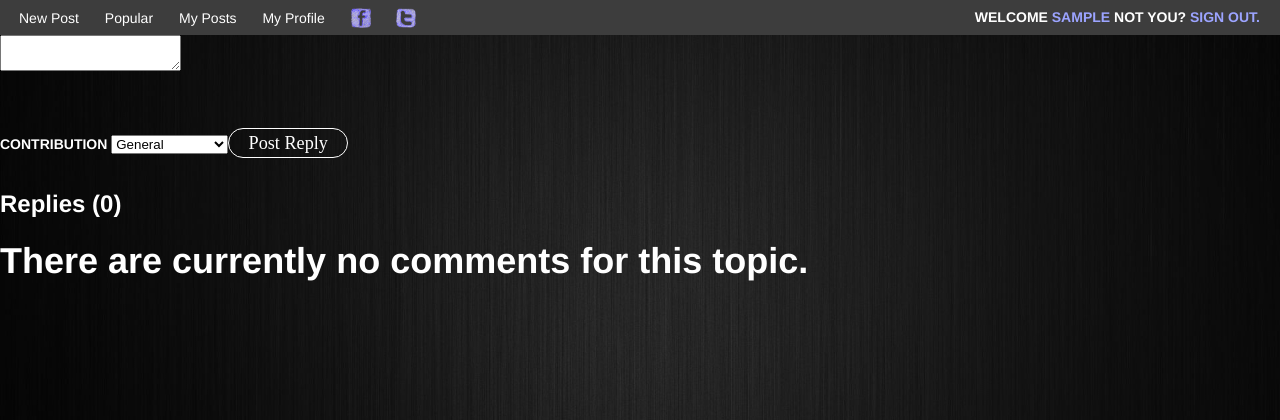
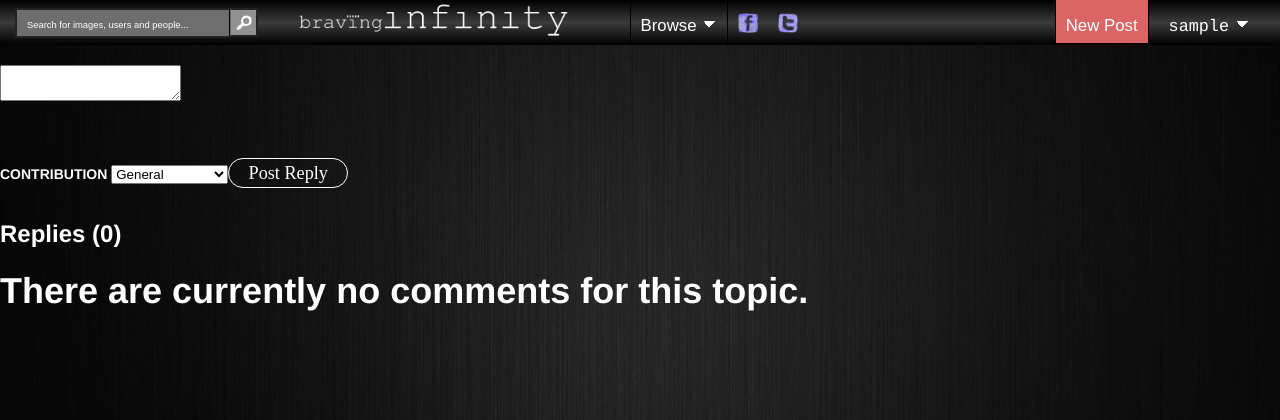
Before and after one commit to derekstory/bravinginfinity, a PHP site: page /content.php?id=1 in a window 1280 px wide. Shown: the top 420 px of the page. Run offline with PHP 8.4, Linux system fonts and the light colour scheme; the visitor is signed in with stand-in values (Sample User, id 1); data that the repository does not hold is empty.

Commit message:
New header menu / drop preview on popular pages

```diff
--- /dev/null
+++ b/Style/Menu.css
@@ -0,0 +1,157 @@
+/*---- CROSS BROWSER DROPDOWN MENU ----*/
+#logo {
+        margin-right: 50px;
+        margin-left: 20px;
+}
+ul#nav {
+    margin-top: 0px;
+        font-family: Arial;
+        font-size: 1.2em;
+        margin-left: 0px;
+        margin-bottom: 20px;
+        }
+.drop{
+        height: 45px;
+        width: 100%;
+        min-width: 1050px;
+        font-family: Arial;
+        font-size:1.2em;
+        /* IE10 Consumer Preview */
+        background-image: -ms-linear-gradient(bottom, #000000 0%, #3B3B3B 50%, #000000 100%);
+        /* Mozilla Firefox */
+        background-image: -moz-linear-gradient(bottom, #000000 0%, #3B3B3B 50%, #000000 100%);
+        /* Opera */
+        background-image: -o-linear-gradient(bottom, #000000 0%, #3B3B3B 50%, #000000 100%);
+        /* Webkit (Safari/Chrome 10) */
+        background-image: -webkit-gradient(linear, left bottom, left top, color-stop(0, #000000), color-stop(0.5, #3B3B3B), color-stop(1, #000000));
+        /* Webkit (Chrome 11+) */
+        background-image: -webkit-linear-gradient(bottom, #000000 0%, #3B3B3B 50%, #000000 100%);
+        /* W3C Markup, IE10 Release Preview */
+        background-image: linear-gradient(to top, #000000 0%, #3B3B3B 50%, #000000 100%);
+}
+ul.drop a {
+        display:block;
+        color: #fff;
+        text-decoration: none;
+}
+ul.drop, ul.drop li, ul.drop ul {
+        list-style: none;
+        margin: 0;
+        padding: 0;
+        color: #fff;
+        transition: background .35s ease-in-out;
+        -moz-transition: background .35s ease-in-out;
+        -webkit-transition: background .35s ease-in-out;
+}
+ul.drop {
+        position: relative;
+        float: left;
+}
+ul.drop li {
+        float: left;
+        padding-left: 10px;
+        padding-right: 10px;
+        padding-top: 13px;
+        height:30px;
+}
+ul.drop li:hover {
+        position: relative;
+        cursor: pointer;
+        /* IE10 Consumer Preview */
+        background-image: -ms-radial-gradient(center bottom, circle farthest-corner, #424242 0%, #000000 100%, #000000 100%);
+        /* Mozilla Firefox */
+        background-image: -moz-radial-gradient(center bottom, circle farthest-corner, #424242 0%, #000000 100%, #000000 100%);
+        /* Opera */
+        background-image: -o-radial-gradient(center bottom, circle farthest-corner, #424242 0%, #000000 100%, #000000 100%);
+        /* Webkit (Safari/Chrome 10) */
+        background-image: -webkit-gradient(radial, center bottom, 0, center bottom, 560, color-stop(0, #424242), color-stop(1, #000000), color-stop(1, #000000));
+        /* Webkit (Chrome 11+) */
+        background-image: -webkit-radial-gradient(center bottom, circle farthest-corner, #424242 0%, #000000 100%, #000000 100%);
+        /* W3C Markup, IE10 Release Preview */
+        background-image: radial-gradient(circle farthest-corner at center bottom, #424242 0%, #000000 100%, #000000 100%);
+        margin-top: -0px;
+        height: 30px;
+}
+.menudrops{
+        border-left: 1px solid #000;
+}
+ul.drop ul {
+        visibility: hidden;
+        position: absolute;
+        width: 110px;
+        background: #111;
+        border: 1px solid #000;
+        font-size: .9em;
+        margin-top: 3px;
+        margin-left: -10px;
+
+}
+ul.drop ul li {
+        float: left;
+        display: block;
+        height: 20px;
+        width: 80%;
+        border-bottom: 2px solid #222;
+        padding-top: 0px;
+}
+ul.drop ul li:hover {
+        background: #DB6565;
+        height: 20px;
+        border-radius: 0px;
+        box-shadow: none;
+}
+ul.drop ul ul {
+        margin-top: -22px;
+        margin-left: 0px;
+        left: 100%;
+}
+ul.drop li:hover > ul {
+        visibility: visible;
+}
+#mnuSrch {
+        width:200px;
+        height: 24px;
+        margin-left: 5px;
+        border-left: 2px solid #222;
+        border-top: 2px solid #222;
+        border-bottom: 2px solid #222;
+        border-right: 1px solid rgba(0,0,0,205);
+        padding-left: 10px;
+        font-size: .8em;
+        background: #6E6E6E;
+        color: #fff;
+        float: left;
+}
+#mnuSrch::-webkit-input-placeholder {
+  color: #fff;
+  font-size: .7em;
+  padding-top: 3px;
+}
+#mnuSrch::-moz-placeholder {
+  color: #fff;
+  font-size: 10px;
+  padding-top: 3px;
+}
+#mnuSrch:-ms-input-placeholder {
+  color: #fff;
+  font-size: .7em;
+  padding-top: 3px;
+}
+form input[type=image]{
+	height:25px;
+        display: inline-block;
+        float: left:
+}
+#SrchBox{
+        margin-top: -5px;
+	display:inline-block;
+}
+#newpost {
+        background: #DB6565;
+        transition: background .35s ease-in-out;
+        -moz-transition: background .35s ease-in-out;
+        -webkit-transition: background .35s ease-in-out;
+}
+#newpost:hover {
+        background: #4152B0;
+}
--- a/Style/master.css
+++ b/Style/master.css
@@ -616,8 +616,10 @@ font-size: 1.2em;
     margin-right: auto;
     margin-bottom: 50px;
     size: relative;
+    font-size: 1.2em;
 }
 .reply textarea{
+        font-size: 1.2em;
         display: block;
         width: 100%;
         height: 120px;
@@ -632,6 +634,7 @@ font-size: 1.2em;
         background:rgba(255,255,255,.05)
 }
 #contentreply {
+    font-size: 1.2em;
         width: 700px;
         size: relative;
         -webkit-background-size: cover;
--- a/content.php
+++ b/content.php
@@ -73,10 +73,14 @@ $result2 = mysql_query($sql2);
                 <h1 align="left" id ="community" style="color:#fff">Community</h1>
 
              <div class="reply">
-                  <h6 align="Left" style="color:#fff; display: block; margin-left: 210px;margin-top:-50px">Views: ' . $row['post_views'] . '</h6>
-                  <h6 align="Left" style="color:#fff; display: block;margin-top: -5px; margin-bottom: 30px;margin-left:210px;margin-top:-10px">Supporters: ' .    $row['post_supporters'] . ' </h6>
-                  <h6 align="Left" style="color:#fff; display: inline">Reply</h6>
-                  <h7 align="Left" style="color:#fff">Bring something new to the table.</h7>';
+                  <div style="margin-bottom: 20px">
+                     <h6 align="Left" style="color:#fff; display: inline; margin-top: -25px">Views: ' . $row['post_views'] . '</h6>
+                     <h6 align="Left" style="color:#fff; display: inline; margin-bottom: 30px;margin-left:10px;margin-top:-10px">Supporters: ' .    $row['post_supporters'] . ' </h6>
+                  </div>
+                  <div>
+                     <h6 align="Left" style="color:#fff; display: inline">Reply</h6>
+                     <h7 align="Left" style="color:#fff; display: inline">Bring something new to the table.</h7>
+                  </div>';
         }
 }
 ?>
--- a/header.php
+++ b/header.php
@@ -6,33 +6,79 @@
     <link rel="icon" type="image/png" href="/Style/images/favicon.png" />
     <link rel="stylesheet" type="text/css" media="screen" href="/Style/table.css" />
     <link rel="stylesheet" type="text/css" media="screen" href="/Style/master.css" />
+    <link rel="stylesheet" type="text/css" href="/Style/Menu.css">
 </head>
 
 <body>
   <div class="wrapper">
 
 <div id="fixedhead2">
+<ul id="nav" class="drop">
+<form>
 
-  <div id="menu">
+  <li style="background: rgba(0,0,0,0)">
+   <span id='SrchBox'>
+    <input id='mnuSrch' type='text' placeholder="Search for images, users and people..." style="color: #fff">
+    <input type='image' src='../../images/MagnifyingGlassClear.png' style="background: #919191; border-right: 2px solid #222; border-top: 2px solid #222;border-bottom: 2px solid #222;border-left: 1px solid rgba(0,0,0,.25)"/>
+   </span>
+  </li>
+
+  <li>
+    <span>
+      <a href="index.php">
+        <img id="logo" src='/Style/images/header2.png' height="40px" style="margin-top: -15px">
+      </a>
+    </span>
+  </li>
+
+
+ <li class="menudrops" style="border-right: 1px solid #000">
+   <span>Browse</span>
+     <img src='../../images/arrow_white.png'>
        <ul>
+         <li class="dir"><a href="popular.php">Most Views</a>
+           <ul>
+             <li><a href="popular.php">Today</a></li>
+             <li><a href="popular_month.php">30 Days</a></li>
+             <li><a href="popular_alltime.php">All Time</a></li>
+           </ul>
+         </li>
+         <li><a href="#">Most Support</a>
+           <ul>
+             <li><a href="support.php">Today</a></li>
+             <li><a href="support_month.php">30 Days</a></li>
+             <li><a href="support_alltime.php">All Time</a></li>
+           </ul>
+       </li>
+         <li><a href="#">Users</a>
+           <ul>
+             <li><a href="users_rating.php">High Rating</a></li>
+             <li><a href="users_name.php">By Name</a></li>
+           </ul>
+       </li>
+    </ul>
+  </li>
 
-            <li><a href="post.php">New Post</a></li>
-            <li><a href="popular.php">Popular</a></li>
-            <li><a href="myposts.php">My Posts</a></li>
-            <li><a href="myprofile.php">My Profile</a></li>
-            <li><a href="http://facebook.com" id="social"><img width="20px" src="/Style/images/facebook.png" style="border:0;margin-top:0px"/></a></li>
-            <li><a href="https://twitter.com/bravinginfinity" id="social"><img width="20px" src="/Style/images/twitter.png" style="border:0;margin-top:0px"/></a></li>
-       </ul>
-  </div>
+  <li>
+    <span>
+      <a href="#">
+        <img width="20px" src="/Style/images/facebook.png" style="border:0;margin-top:0px"/>
+      </a>
+    </span>
+  </li>
 
-  <div id="tinymenu">
-        <ul>
-            <li><a href="post.php">New Post</a></li>
-            <li><a href="popular.php">Popular</a></li>
-            <li><a href="myposts.php">My Posts</a></li>
-            <li><a href="myprofile.php">My Profile</a></li>
-       </ul>
-  </div>
+  <li>
+    <span>
+      <a href="#">
+        <img width="20px" src="/Style/images/twitter.png" style="border:0;margin-top:0px"/>
+      </a>
+    </span>
+  </li>
+
+ <div id="rightmenu" style="float:right">
+
+ <li class="menudrops" id="newpost"><a href="post.php">New Post</a></li>
+
 
 
 <?php
@@ -48,18 +94,39 @@
 	$result = mysql_query($sql);
         if(isset($_SESSION['signed_in']) && $_SESSION['signed_in'] == true)
                {
-                                echo      '<h6 align="right" id="barsignin">Welcome <a href="myprofile.php" class="register" style="color:#9CA4FF"> ' . $_SESSION['user_name'] . ' </a> Not you? <a href="signout.php" class="register" style="color:#9CA4FF">Sign out.</a></h6>
-                                <br style="clear: left" />
-                                <h6 align="left" id="barsignin2">Welcome <a href="myprofile.php" class="register" style="color:#9CA4FF"> ' . $_SESSION['user_name'] . ' </a> Not you? <a href="signout.php" class="register" style="color:#9CA4FF">Sign out.</a></h6>
-                                <br style="clear: left" />';
+               echo '<li style="margin-right: 20px; margin-top: 0px; margin-bottom: 0px;" class="menudrops">
+               <span>
+                   <div style="float: left; display: inline"><p style="margin-left: 10px; margin-right: 5px;; color: #fff; display: inline; font-family: courier, monsospace">' . $_SESSION['user_name'] . '</p></div>
+                   <img src="../../images/arrow_white.png">
+                 </span>';
+
+                echo ' <ul style="margin-top: 3px; width: 100px">
+                   <li><a href="myprofile.php">Profile</a></li>
+                   <li><a href="settings.php">Settings</a></li>
+                   <li><a href="signout.php">Sign Out</a></li>
+                 </ul>
+               </li>';
                }
                else
                {
-                                echo      '<h4 align="right" id="barsignin"><a href="signin.php" class="register" style="color:#9CA4FF">Sign-In</a> or <a href="signup.php" class="register" style="color: #9CA4FF">Register</a></h4>
-                                <br style="clear: left" />
-                                <h4 align="left" id="barsignin2"><a href="signin.php" class="register" style="color:#9CA4FF">Sign-In</a> or <a href="signup.php" class="register" style="color: #9CA4FF">Register</a></h4>
-                                <br style="clear: left" />';
+               echo '<li style="margin-right: 20px; margin-top: 0px; margin-bottom: 0px;" class="menudrops">
+               <span>
+                   <div style="float: left; display: inline"><p style="margin-left: 10px; margin-right: 5px;; color: #fff; display: inline; font-family: courier, monsospace">Sign-in / Register</p></div>
+                   <img src="../../images/arrow_white.png">
+                 </span>';
+
+                echo ' <ul style="margin-top: 3px; width: 200px">
+                   <li><a href="signin.php">Sign-In</a></li>
+                   <li><a href="signup.php">Register</a></li>
+                 </ul>
+               </li>';
                }
 ?>
+<br></br>
+
 
  </div>
+</ul>
+</div>
+
+</form>
--- a/index.php
+++ b/index.php
@@ -1,6 +1,6 @@
 <?php
 include 'connect.php';
-include 'CssDropDown/Menu1/dropMenu.php';
+include 'header.php';
 
 echo '<a href="index.php"><img src="/Style/images/header2.png" id="logo2"/></a>';
 
--- a/index_loadmore.php
+++ b/index_loadmore.php
@@ -39,9 +39,8 @@ if($pagenum>=1&&$pagenum<=$total_pages)
 
        echo '<div class="index">
 
-       <div class="preview" <h2 align="left" style="color: #fff; font-size: 2em; display: inline"><a href="content.php?id='. $id . ' " class="register" style="color:#fff">'. $title .'</a></h2>
-
-
+          <div class="preview" style="font-size: 2em; display: inline">
+             <a href="content.php?id='. $id . ' " class="register" style="font-size: 1.2em; color:#fff">'. $title .'</a>
                <div class="prevContent">';
                   echo substr($content,0,600);
                     echo '<h5 style="display: inline">...
@@ -54,6 +53,7 @@ if($pagenum>=1&&$pagenum<=$total_pages)
 
      <h3 align=:left" style="color: #C9E4FF; font-size: 1.3em; display: inline">' . $category . '</h3>
      <h3 style="color: #FFFDC9; font-size: 1.5em; margin-top: 0; display: inline;float: right">V'. $views .' - R'. $repliestotal .' - S' . $support . '</h3>
+
      <br></br>
 
      <h3 align="left" style="color: #FFF; font-size: 1.3em; display: inline">by <a href="profile.php?id='. $userid . ' " class="register" style="color:#F59A9A">'. $author .'</a></h3>
--- a/popular.php
+++ b/popular.php
@@ -3,7 +3,7 @@ include 'connect.php';
 include 'header.php';
 ?>
 
-<h1 align="center" style="color:#fff;margin-top: -40px;;width:100%;height:50px">Most Popular: Last 24 hours</h1>
+<h1 align="center" style="color:#fff;margin-top: 40px; width:100%;height:50px">Most Popular: Last 24 hours</h1>
 <h6 align="center" style="color:#fff; margin-top:-25px; margin-bottom:30px;height: 25px">-<a href="popular.php" class="popular" style="color:#C9C9C9">24 Hours</a>-<a href="popular_month.php" class="popular" style="color:#C9C9C9">30 Days</a>-<a href="popular_alltime.php" class="popular" style="color:#C9C9C9">All Time</a>-</h6>
 
 <?php
--- a/popular_alltime.php
+++ b/popular_alltime.php
@@ -3,7 +3,7 @@ include 'connect.php';
 include 'header.php';
 ?>
 
-<h1 align="center" style="color: #fff;margin-top:-40px;width:100%;height:50px">Most Popular: All Time</h1>
+<h1 align="center" style="color: #fff;margin-top:40px;width:100%;height:50px">Most Popular: All Time</h1>
 <h6 align="center" style="#color: #fff; margin-top:-25px; margin-bottom:30px;height: 25px">-<a href="popular.php" class="popular" style="color:#C9C9C9">24 Hours</a>-<a href="popular_month.php" class="popular" style="color:#C9C9C9">30 Days</a>-<a href="popular_alltime.php" class="popular" style="color:#C9C9C9">All Time</a>-</h6>
 
 <?php
--- a/popular_month.php
+++ b/popular_month.php
@@ -4,7 +4,7 @@ include 'header.php';
 ?>
 
 
-<h1 align="center" style="color:#fff; margin-top: -40px; width:100%;height:50px">Most Popular: Last 30 Days</h1>
+<h1 align="center" style="color:#fff; margin-top: 40px; width:100%;height:50px">Most Popular: Last 30 Days</h1>
 <h6 align="center" style="color:#fff; margin-top:-25px; margin-bottom:30px;height: 25px">-<a href="popular.php" class="popular" style="color:#C9C9C9">24 Hours</a>-<a href="popular_month.php" class="popular" style="color:#C9C9C9">30 Days</a>-<a href="popular_alltime.php" class="popular" style="color:#C9C9C9">All Time</a>-</h6>
 
 
```
Also changed, not shown: CssDropDown/Menu1/dropMenu.php (+82 -19 lines), popular_loadmore.php (+17 -3 lines), popularalltime_loadmore.php (+17 -3 lines), popularmonth_loadmore.php (+18 -5 lines), Style/images/Drafts/favicon.png (added), Style/images/Drafts/header.png (added). Lines whose indentation alone changed are shown as unchanged.
